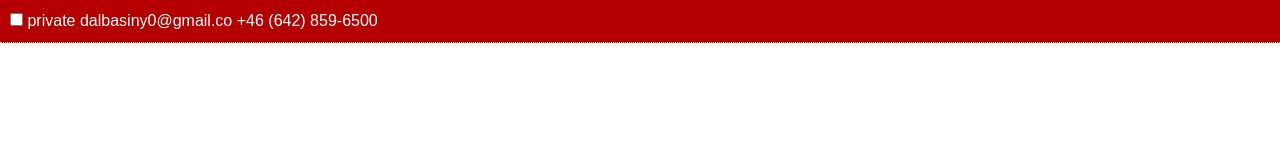
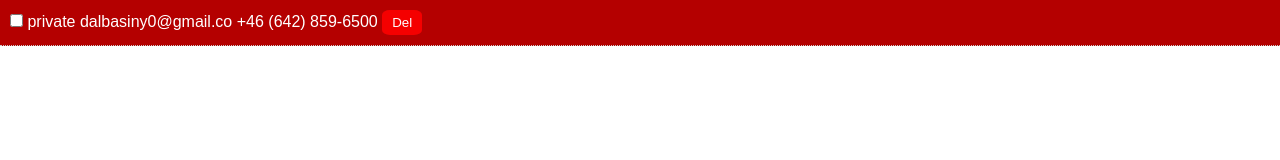
Before and after one commit to FacundoDLF/11thWeek-ReactApp, a React (Create React App) app in the folder my-app/: page / in a window 1280 px wide. Shown: the top 160 px of the page. Built offline with nearby package versions, Linux system fonts and the light colour scheme.

Commit message:
Method & button Delete

```diff
--- a/my-app/src/App.js
+++ b/my-app/src/App.js
@@ -32,10 +32,15 @@ class App extends Component {
     })})
       console.log(id_customer);
   }
+
+  delCustomer = (id_customer) => {
+    this.setState({customers: [...this.state.customers.filter(customers => customers.id_customer !== id_customer)] });
+    console.log(id_customer);
+  }
   render() {
     return (
       <div className="App">
-        <CustomersList customers={this.state.customers} selected={this.selected}/>
+        <CustomersList customers={this.state.customers} selected={this.selected} delCustomer={this.delCustomer}/>
       </div>
     );
   }
--- a/my-app/src/components/CustomerItem.js
+++ b/my-app/src/components/CustomerItem.js
@@ -23,6 +23,7 @@ export class CustomerItem extends Component {
                     {type} {' '}
                     {email} {' '}
                     {num_phone} {' '}
+                    <button onClick={this.props.delCustomer.bind(this, id_customer)} style={btnStyle}>Del</button>
                 </p>
             </div>
         )
@@ -33,4 +34,13 @@ CustomerItem.propTypes = {
     customers: PropTypes.object.isRequired
 }
 
+const btnStyle = {
+    backgroundColor: 'rgb(245, 0, 0)',
+    color: 'rgb(255, 255, 255)',
+    border: 'none',
+    padding: '5px 10px',
+    borderRadius: '20%',
+    cursor: 'pointer',
+}
+
 export default CustomerItem
--- a/my-app/src/components/customers.js
+++ b/my-app/src/components/customers.js
@@ -6,7 +6,7 @@ class CustomersList extends Component {
 
     render() {
         return this.props.customers.map((customers) => (
-            <CustomerItem key={customers.id_customer} customers={customers} selected={this.props.selected}/>
+            <CustomerItem key={customers.id_customer} customers={customers} selected={this.props.selected} delCustomer={this.props.delCustomer}/>
         ));
     }
 }
```
Also changed, not shown: 1 other file (tests, documents, lock files or other folders).
